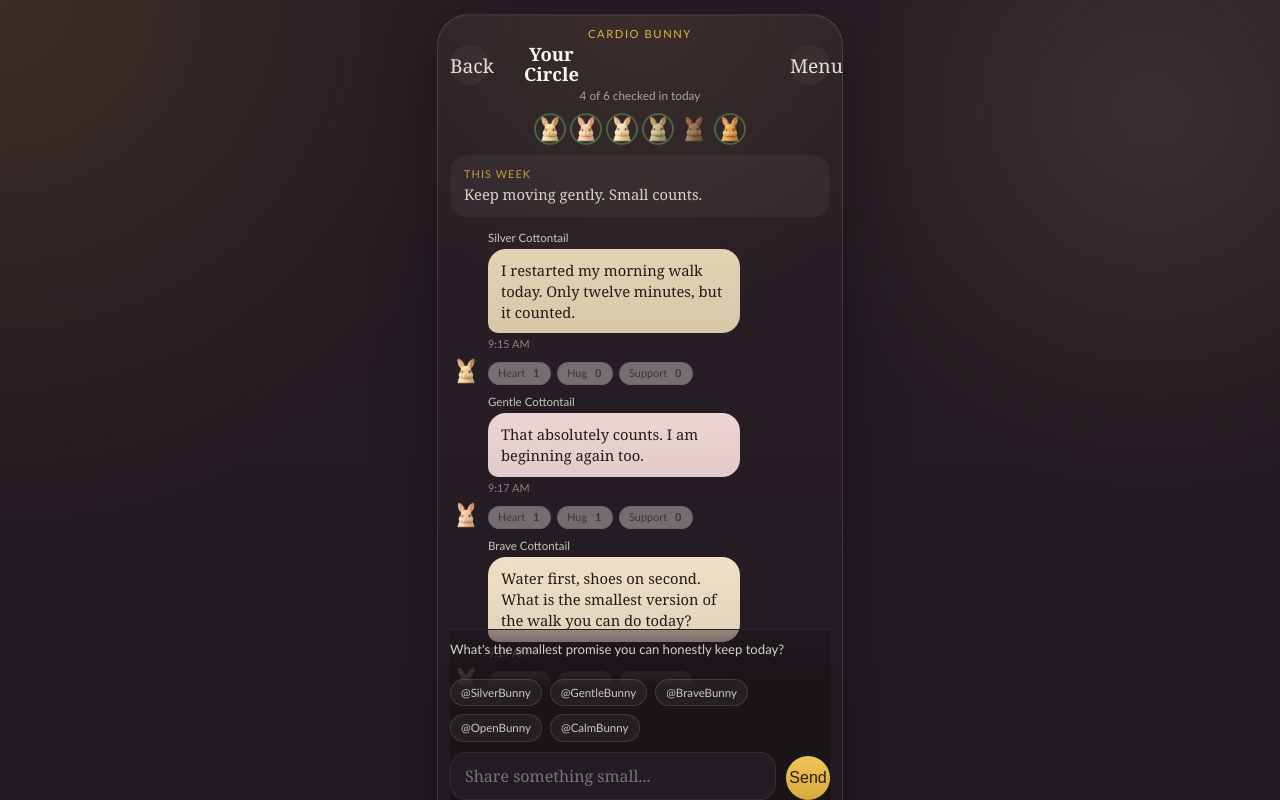
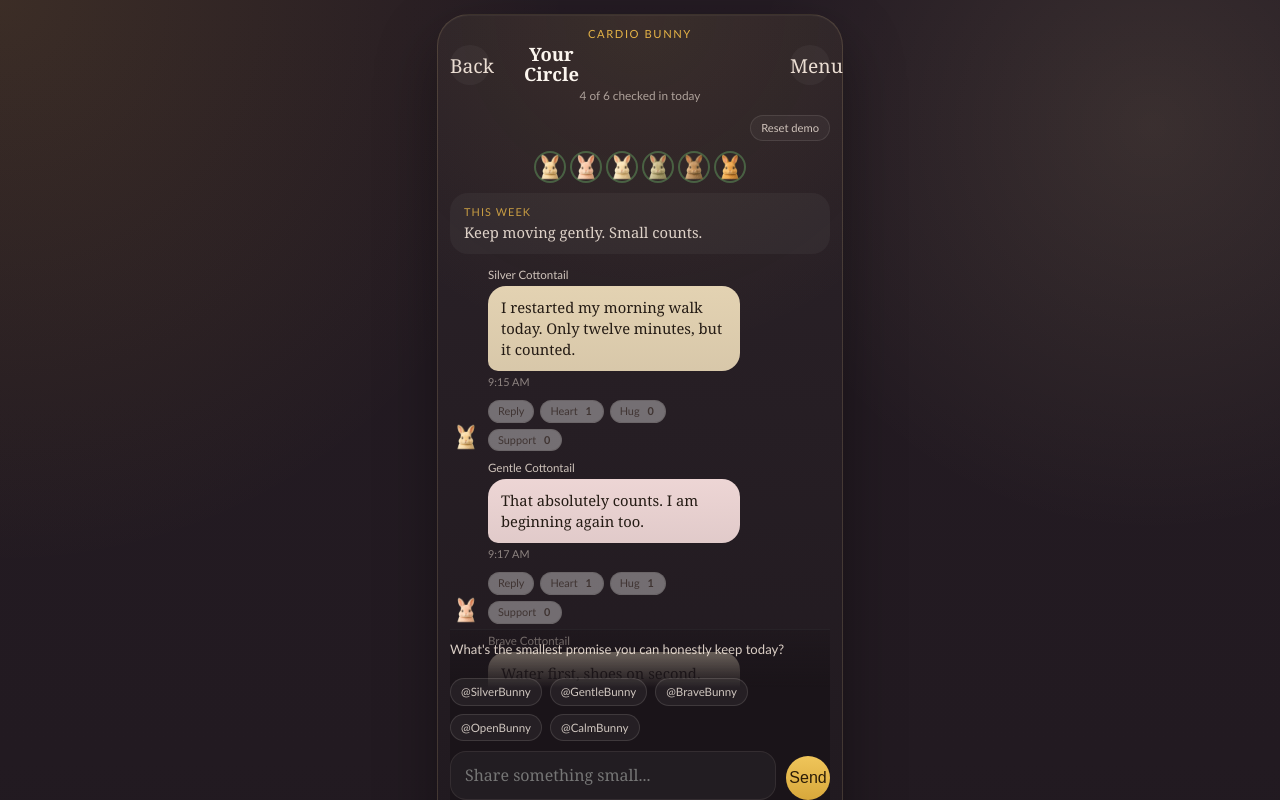
Before and after one commit to PaulskiLynch/5others, a Next.js app: page /circle-demo in a window 1280 px wide. Shown: the top 800 px of the page. Built offline with nearby package versions, Linux system fonts and the light colour scheme.

Commit message:
Add replies and reset to demo circle

```diff
--- a/src/app/circle-demo/CircleDemoClient.tsx
+++ b/src/app/circle-demo/CircleDemoClient.tsx
@@ -22,6 +22,10 @@ type DemoMessage = {
   avatarSrc: string;
   body: string;
   own: boolean;
+  replyTo?: {
+    author: string;
+    body: string;
+  };
   supports: SupportCounts;
   time: string;
 };
@@ -84,12 +88,12 @@ const initialMessages: DemoMessage[] = [
 ];
 
 const memberStatuses = [
-  { active: true, mentionAlias: "SilverBunny", src: "/demo-bunnies/bunny-1.png" },
-  { active: true, mentionAlias: "GentleBunny", src: "/demo-bunnies/bunny-3.png" },
-  { active: true, mentionAlias: "BraveBunny", src: "/demo-bunnies/bunny-6.png" },
-  { active: true, mentionAlias: "OpenBunny", src: "/demo-bunnies/bunny-5.png" },
-  { active: false, mentionAlias: "CalmBunny", src: "/demo-bunnies/bunny-4.png" },
-  { active: true, mentionAlias: "You", src: "/demo-bunnies/bunny-2.png" },
+  { author: "Silver Cottontail", mentionAlias: "SilverBunny", src: "/demo-bunnies/bunny-1.png" },
+  { author: "Gentle Cottontail", mentionAlias: "GentleBunny", src: "/demo-bunnies/bunny-3.png" },
+  { author: "Brave Cottontail", mentionAlias: "BraveBunny", src: "/demo-bunnies/bunny-6.png" },
+  { author: "Open Cottontail", mentionAlias: "OpenBunny", src: "/demo-bunnies/bunny-5.png" },
+  { author: "Calm Cottontail", mentionAlias: "CalmBunny", src: "/demo-bunnies/bunny-4.png" },
+  { author: "You", mentionAlias: "You", src: "/demo-bunnies/bunny-2.png" },
 ] as const;
 
 const mentionDirectory = new Map([
@@ -198,6 +202,7 @@ export function CircleDemoClient() {
   const [reacted, setReacted] = useState<Record<string, SupportState>>(
     () => getInitialDemoState().reacted
   );
+  const [replyToIndex, setReplyToIndex] = useState<number | null>(null);
   const textareaRef = useRef<HTMLTextAreaElement | null>(null);
 
   useEffect(() => {
@@ -234,6 +239,8 @@ export function CircleDemoClient() {
       return;
     }
 
+    const replyTarget = replyToIndex !== null ? messages[replyToIndex] : null;
+
     setMessages((current) => [
       ...current,
       {
@@ -242,11 +249,18 @@ export function CircleDemoClient() {
         accentColor: "#e0c070",
         body: trimmed,
         own: true,
+        replyTo: replyTarget
+          ? {
+              author: replyTarget.author,
+              body: replyTarget.body,
+            }
+          : undefined,
         supports: { heart: 0, hug: 0, support: 0 },
         time: getTimeLabel(),
       },
     ]);
     setDraft("");
+    setReplyToIndex(null);
   }
 
   function handleSupport(messageIndex: number, kind: keyof SupportCounts) {
@@ -278,6 +292,22 @@ export function CircleDemoClient() {
     }));
   }
 
+  function handleReply(messageIndex: number) {
+    setReplyToIndex(messageIndex);
+    textareaRef.current?.focus();
+  }
+
+  function handleResetDemo() {
+    setMessages(initialMessages);
+    setReacted({});
+    setDraft("");
+    setReplyToIndex(null);
+    window.localStorage.removeItem(DEMO_STORAGE_KEY);
+  }
+
+  const seenTodayAuthors = new Set(messages.map((message) => message.author));
+  const replyTarget = replyToIndex !== null ? messages[replyToIndex] : null;
+
   return (
     <main className="cb-entry-page">
       <section className="circle-demo-shell">
@@ -298,11 +328,17 @@ export function CircleDemoClient() {
             </Link>
           </header>
 
+          <div className="circle-demo-utility">
+            <button className="circle-demo-reset button-reset" onClick={handleResetDemo} type="button">
+              Reset demo
+            </button>
+          </div>
+
           <div className="circle-demo-members" aria-label="Circle members">
             {memberStatuses.map((member) => (
               <span
-                className={`circle-demo-member ${member.active ? "circle-demo-member-active" : ""}`}
-                key={`${member.src}-${member.active ? "on" : "off"}`}
+                className={`circle-demo-member ${seenTodayAuthors.has(member.author) ? "circle-demo-member-active" : ""}`}
+                key={member.author}
               >
                 <Image alt="" className="circle-demo-member-image" height={28} src={member.src} width={28} />
               </span>
@@ -333,12 +369,25 @@ export function CircleDemoClient() {
                     className={`circle-demo-bubble ${message.own ? "circle-demo-bubble-own" : ""}`}
                     style={bubbleStyle(message.accentColor, message.own)}
                   >
+                    {message.replyTo ? (
+                      <div className="circle-demo-reply-preview">
+                        <p className="circle-demo-reply-author">{message.replyTo.author}</p>
+                        <p className="circle-demo-reply-copy">{message.replyTo.body}</p>
+                      </div>
+                    ) : null}
                     <p className="circle-demo-bubble-copy">{renderMessageWithMentions(message.body)}</p>
                   </div>
 
                   <p className="circle-demo-time">{message.time}</p>
 
                   <div className="circle-support-row">
+                    <button
+                      className="circle-support-pill button-reset"
+                      onClick={() => handleReply(index)}
+                      type="button"
+                    >
+                      <span className="circle-support-pill-label">Reply</span>
+                    </button>
                     {(["heart", "hug", "support"] as const).map((kind) => (
                       <button
                         className={`circle-support-pill button-reset ${
@@ -362,6 +411,22 @@ export function CircleDemoClient() {
 
           <section className="circle-demo-composer">
             <p className="circle-demo-prompt">What&apos;s the smallest promise you can honestly keep today?</p>
+
+            {replyTarget ? (
+              <div className="circle-demo-replying">
+                <div>
+                  <p className="circle-demo-replying-label">Replying to {replyTarget.author}</p>
+                  <p className="circle-demo-replying-copy">{replyTarget.body}</p>
+                </div>
+                <button
+                  className="circle-demo-reset button-reset"
+                  onClick={() => setReplyToIndex(null)}
+                  type="button"
+                >
+                  Clear
+                </button>
+              </div>
+            ) : null}
 
             <div className="circle-mention-strip" aria-label="Mention a circle member">
               {memberStatuses
--- a/src/app/globals.css
+++ b/src/app/globals.css
@@ -1462,6 +1462,22 @@ h3 {
   gap: 8px;
 }
 
+.circle-demo-utility {
+  display: flex;
+  justify-content: flex-end;
+}
+
+.circle-demo-reset {
+  padding: 6px 10px;
+  border-radius: 999px;
+  border: 1px solid rgba(255, 243, 229, 0.1);
+  background: rgba(255, 255, 255, 0.04);
+  color: rgba(255, 242, 230, 0.76);
+  font-family: "Trebuchet MS", Helvetica, sans-serif;
+  font-size: 0.7rem;
+  line-height: 1;
+}
+
 .circle-demo-member {
   position: relative;
   display: grid;
@@ -1572,6 +1588,36 @@ h3 {
   line-height: 1.42;
 }
 
+.circle-demo-reply-preview,
+.circle-demo-replying {
+  border-left: 2px solid rgba(125, 79, 18, 0.34);
+  background: rgba(255, 255, 255, 0.22);
+}
+
+.circle-demo-reply-preview {
+  margin: 0 0 8px;
+  padding: 7px 9px;
+  border-radius: 10px;
+}
+
+.circle-demo-reply-author,
+.circle-demo-replying-label {
+  margin: 0;
+  color: rgba(72, 47, 18, 0.9);
+  font-family: "Trebuchet MS", Helvetica, sans-serif;
+  font-size: 0.66rem;
+  font-weight: 700;
+  line-height: 1.3;
+}
+
+.circle-demo-reply-copy,
+.circle-demo-replying-copy {
+  margin: 3px 0 0;
+  color: rgba(50, 36, 24, 0.76);
+  font-size: 0.72rem;
+  line-height: 1.35;
+}
+
 .circle-demo-time {
   margin: 0;
   color: rgba(255, 242, 230, 0.48);
@@ -1593,6 +1639,15 @@ h3 {
   color: rgba(255, 242, 230, 0.84);
   font-size: 0.82rem;
   line-height: 1.42;
+}
+
+.circle-demo-replying {
+  display: grid;
+  grid-template-columns: minmax(0, 1fr) auto;
+  gap: 10px;
+  align-items: start;
+  padding: 9px 10px;
+  border-radius: 12px;
 }
 
 .circle-demo-composer-row {
```
